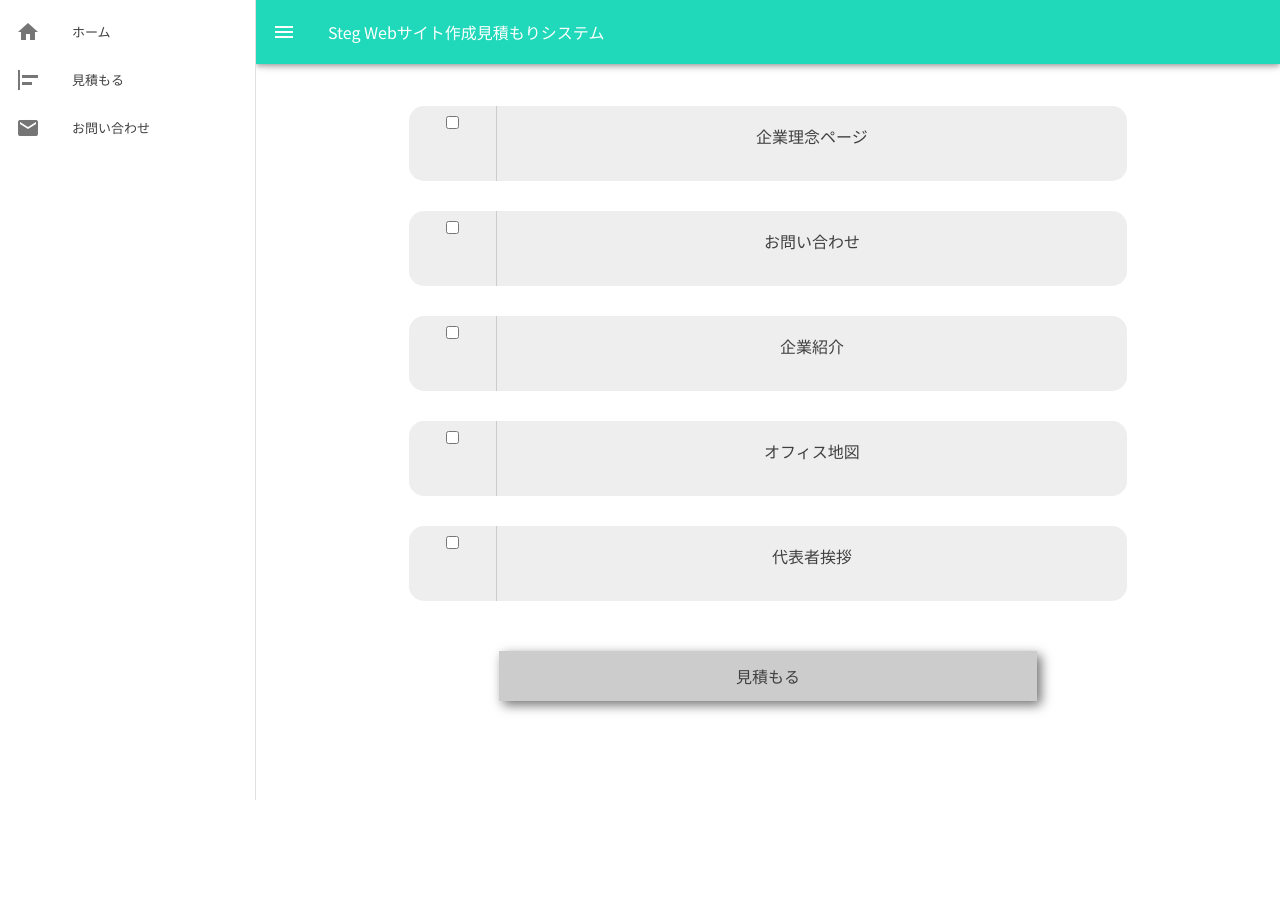
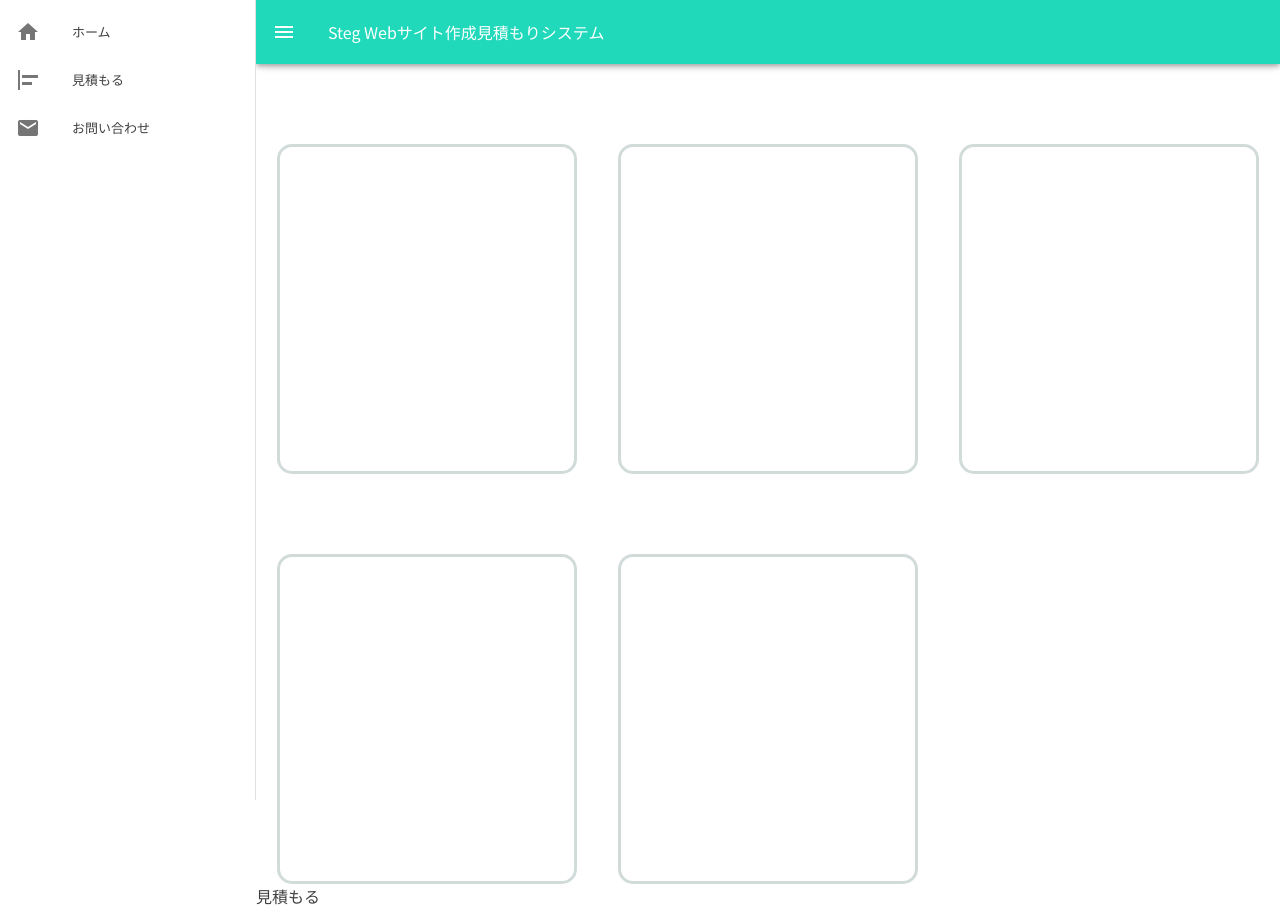
Before and after one commit to project-steg/Quote, a Nuxt app: page /quote in a window 1280 px wide. Before the commit the page ends 800 px from the top, so only its background shows below. Built offline with nearby package versions, Linux system fonts and the light colour scheme.

Commit message:
[add]contents.vue

```diff
--- a/components/contents.vue
+++ b/components/contents.vue
@@ -1,16 +1,5 @@
 <template>
-  <div>
-    <div class="contents-wrapper">
-      <div class="contents-checkbox">
-        <input type="checkbox" id="vision" value="3000円" v-model="checkedName" />
-        <label for="vision"></label>
-        <div>{{checkedName}}</div>
-      </div>
-      <div class="contents-details">
-        <p>{{list.name}}</p>
-      </div>
-    </div>
-  </div>
+  <div class="contents-wrapper"></div>
 </template>
 <script>
 export default {
@@ -20,19 +9,15 @@ export default {
       checkedName: "",
     };
   },
-  methods: {
-    checkedData() {
-      this.$emit("vision", this.checkedName);
-    },
-  },
 };
 </script>
 <style scoped>
 .contents-wrapper {
   width: 100%;
-  height: 75px;
-  background-color: #eeeeee;
+  height: 100%;
   border-radius: 15px;
+  border: 3px solid #d1dbda;
+  filter: drop-shadow(0 3px 6px rgb(0 0 0 16));
   display: flex;
   justify-content: space-between;
 }
--- a/pages/quote.vue
+++ b/pages/quote.vue
@@ -1,11 +1,12 @@
 <template>
   <div class="quote-wrapper">
-    <div class="container">
-      <div class="contents" v-for="elem in list" :key="elem.id">
-        <contents :list="elem" />
+    <div class="quote-container">
+      <div class="quote-grid">
+        <div class="quote-contents" v-for="elem in list" :key="elem.id">
+          <contents :list="elem" />
+        </div>
       </div>
 
-      <div class="quote-result" @vision="resultData">{{checkedName}}</div>
       <nuxt-link to="/result" tag="div" class="quote-button">
         <button>見積もる</button>
       </nuxt-link>
@@ -18,7 +19,6 @@ import contents from "@/components/contents.vue";
 export default {
   data() {
     return {
-      checkedName: "",
       list: [
         { id: 1, name: "企業理念ページ" },
         { id: 2, name: "お問い合わせ" },
@@ -28,11 +28,6 @@ export default {
       ],
     };
   },
-  methods: {
-    resultData(checkedName) {
-      this.checkedName = checkedName;
-    },
-  },
 
   components: {
     contents,
@@ -41,36 +36,27 @@ export default {
 </script>
 
 <style scoped>
-.quote-wrapper {
-  width: 100%;
+.quote-grid {
   display: grid;
-  place-items: center;
+  grid-template-columns: repeat(3, 1fr);
+  row-gap: 80px;
+  margin-top: 80px;
 }
-.container {
-  width: 90%;
-  display: grid;
-  place-items: center;
+.quote-contents {
+  width: 300px;
+  height: 330px;
+  margin: auto;
 }
-.contents {
-  width: 80%;
-  height: 75px;
-  margin-top: 30px;
+@media screen and (max-width: 992px) {
+  .quote-grid {
+    grid-template-columns: repeat(2, 1fr);
+    row-gap: 80px;
+  }
 }
-.quote-button {
-  display: grid;
-  place-items: center;
-  width: 100%;
-  margin-top: 50px;
-}
-button {
-  width: 60%;
-  height: 50px;
-  background-color: #cccccc;
-  filter: drop-shadow(4px 4px 6px #707070);
-  position: relative;
-}
-button:active {
-  filter: drop-shadow(0px 0px 0px);
-  top: 3px;
+@media screen and (max-width: 768px) {
+  .quote-grid {
+    grid-template-columns: repeat(1, 1fr);
+    row-gap: 80px;
+  }
 }
 </style>
```
